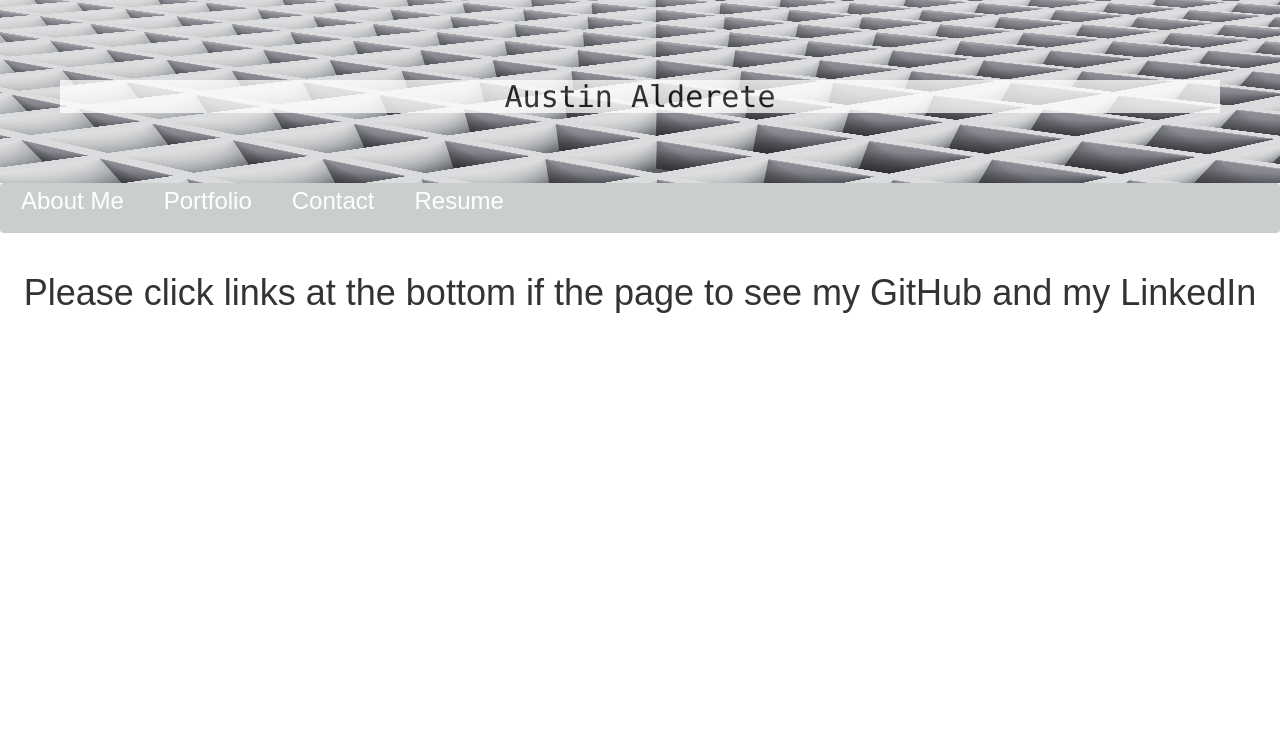
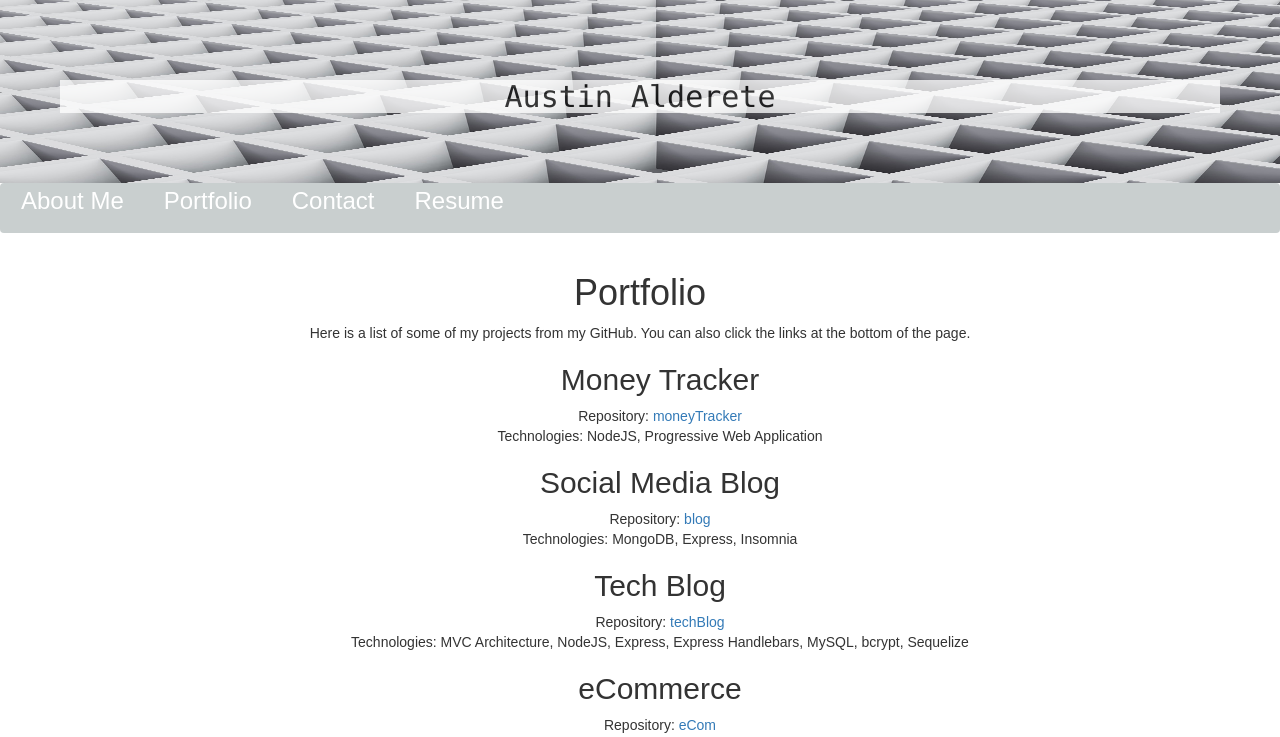
Before and after one commit to austinald1/react-portfolio, a React (Create React App) app: page /portfolio in a window 1280 px wide. Shown: the top 737 px of the page. Built offline with nearby package versions, Linux system fonts and the light colour scheme.

Commit message:
added links to projects

```diff
--- a/src/components/AboutMe.js
+++ b/src/components/AboutMe.js
@@ -51,7 +51,7 @@ class AboutMe extends React.PureComponent {
             <h1>About Me</h1>
         </Row>
         <Row>
-            This is information about me.
+            I am a full stack developer. I also have many years of commercial construction industry. I enjoy long walks on the beach.
         </Row>
         <Row>
             <Col span={12} style={{ marginTop: 20 }}>
--- a/src/components/Portfolio.js
+++ b/src/components/Portfolio.js
@@ -1,9 +1,18 @@
 import React from "react";
+import Project from  './Project';
 
 function Portfolio(){
     return (
         <div>
-            <h1>Please click links at the bottom if the page to see my GitHub and my LinkedIn</h1>
+            <h1>Portfolio</h1>
+            <div>Here is a list of some of my projects from my GitHub. You can also click the links at the bottom of the page.</div>
+            <ul className="projectListing">
+                <Project title="Money Tracker" repoName="moneyTracker" tech="NodeJS, Progressive Web Application"/>
+                <Project title="Social Media Blog" repoName="blog" tech="MongoDB, Express, Insomnia" />
+                <Project title="Tech Blog" repoName="techBlog" tech="MVC Architecture, NodeJS, Express, Express Handlebars, MySQL, bcrypt, Sequelize" />
+                <Project title="eCommerce" repoName="eCom" tech="NodeJS, Express, mySQL, Sequelize" />
+                <Project title="Employee Tracker" repoName="employeeTracker" tech="NodeJS, Express, Inquirer, mySQL" />
+            </ul>
         </div>
     );
 }
--- /dev/null
+++ b/src/components/Project.js
@@ -0,0 +1,19 @@
+import React from "react";
+
+class Project extends React.Component {
+    render() {
+        return (
+            <li>
+                <h2>{this.props.title}</h2>
+                <div>
+                    Repository: <a target="_blank" href={"https://github.com/austinald1/" + this.props.repoName}>{this.props.repoName}</a>
+                </div>
+                <div>
+                    Technologies: {this.props.tech}
+                </div>
+            </li>
+        );
+    }
+}
+
+export default Project;
```
